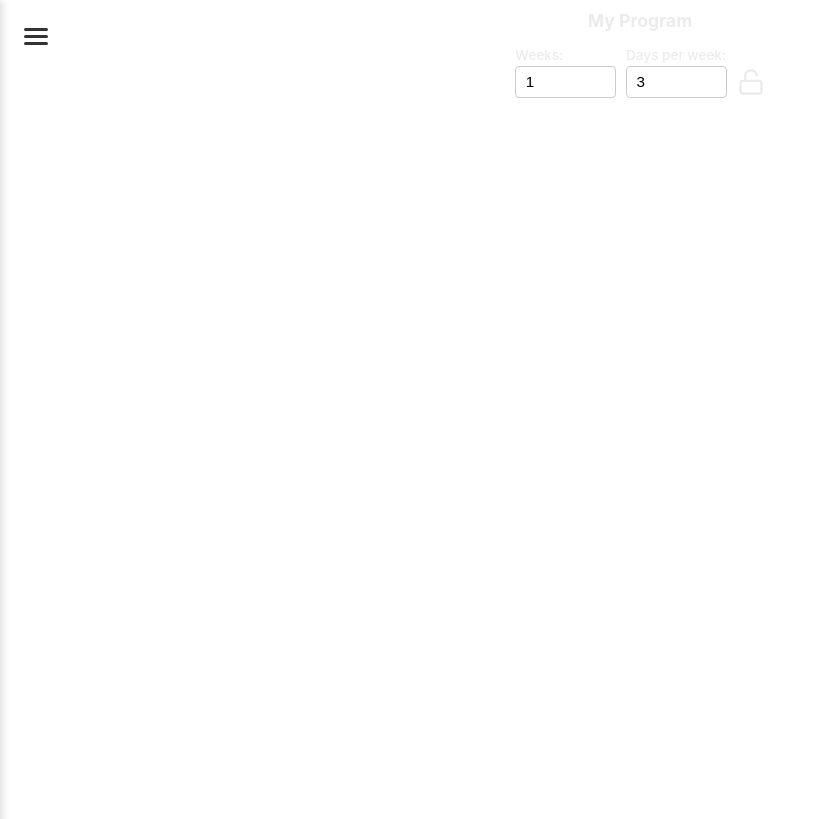
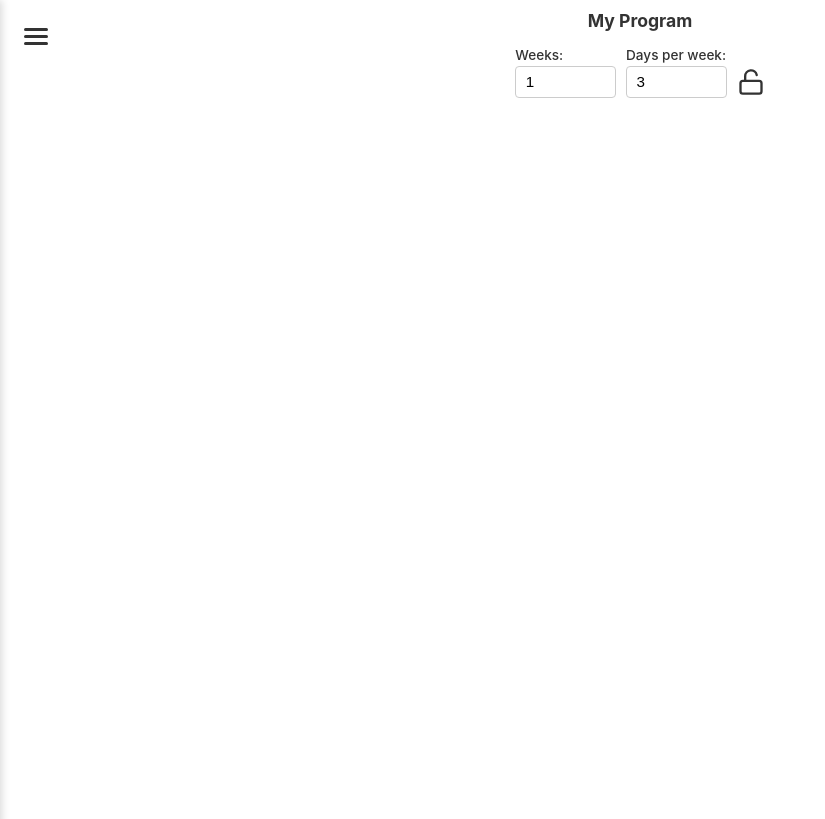
Before and after one commit to WayneMacMavis/gym-app, a React (Create React App) app: page / in a window 1280 px wide. Shown: the whole page, without its empty margins (0-825 px from the left). Built offline with nearby package versions, Linux system fonts and the light colour scheme.

Commit message:
Favicon and title update

```diff
--- a/public/index.html
+++ b/public/index.html
@@ -2,14 +2,13 @@
 <html lang="en">
   <head>
     <meta charset="utf-8" />
-    <link rel="icon" href="%PUBLIC_URL%/favicon.ico" />
+    <link rel="icon" href="%PUBLIC_URL%/dumbell.ico" />
     <meta name="viewport" content="width=device-width, initial-scale=1" />
     <meta name="theme-color" content="#000000" />
     <meta
       name="description"
       content="Web site created using create-react-app"
     />
-    <link rel="apple-touch-icon" href="%PUBLIC_URL%/logo192.png" />
     <!--
       manifest.json provides metadata used when your web app is installed on a
       user's mobile device or desktop. See https://developers.google.com/web/fundamentals/web-app-manifest/
@@ -24,7 +23,7 @@
       work correctly both with client-side routing and a non-root public URL.
       Learn how to configure a non-root public URL by running `npm run build`.
     -->
-    <title>React App</title>
+    <title>Gym and Tonic</title>
   </head>
   <body>
     <noscript>You need to enable JavaScript to run this app.</noscript>
--- a/src/styles/_variables.scss
+++ b/src/styles/_variables.scss
@@ -12,12 +12,12 @@ $color-danger-hover: #d32f2f;
 
 // Neutral colors
 $color-white: #ffffff;
-$color-black: #e6e3e3;
+$color-black: #000000;
 
 $color-gray-dark: #555555;
 $color-gray: #666666;
-$color-gray-light: #e2e2e2;
-$color-gray-light-hover: #e2e3e4;
+$color-gray-light: #e0e0e0;
+$color-gray-light-hover: #636e72;
 $color-border: #cccccc;
 $color-border-light: #eeeeee;
 
@@ -33,8 +33,8 @@ $color-bg-tag: #e0f7e9;    // tag background
 $color-tag-text: #2a7a4b;  // green tag text
 
 // Text
-$color-text-dark: #ececec; // darkest text
-$color-text: #ebebeb;      // standard text
+$color-text-dark: #222222; // darkest text
+$color-text: #333333;      // standard text
 
 // Accent (used for highlights like Preview button)
 $color-accent: #ff9800;        // orange accent
```
Also changed, not shown: public/manifest.json, 1 other file (tests, documents, lock files or other folders).
